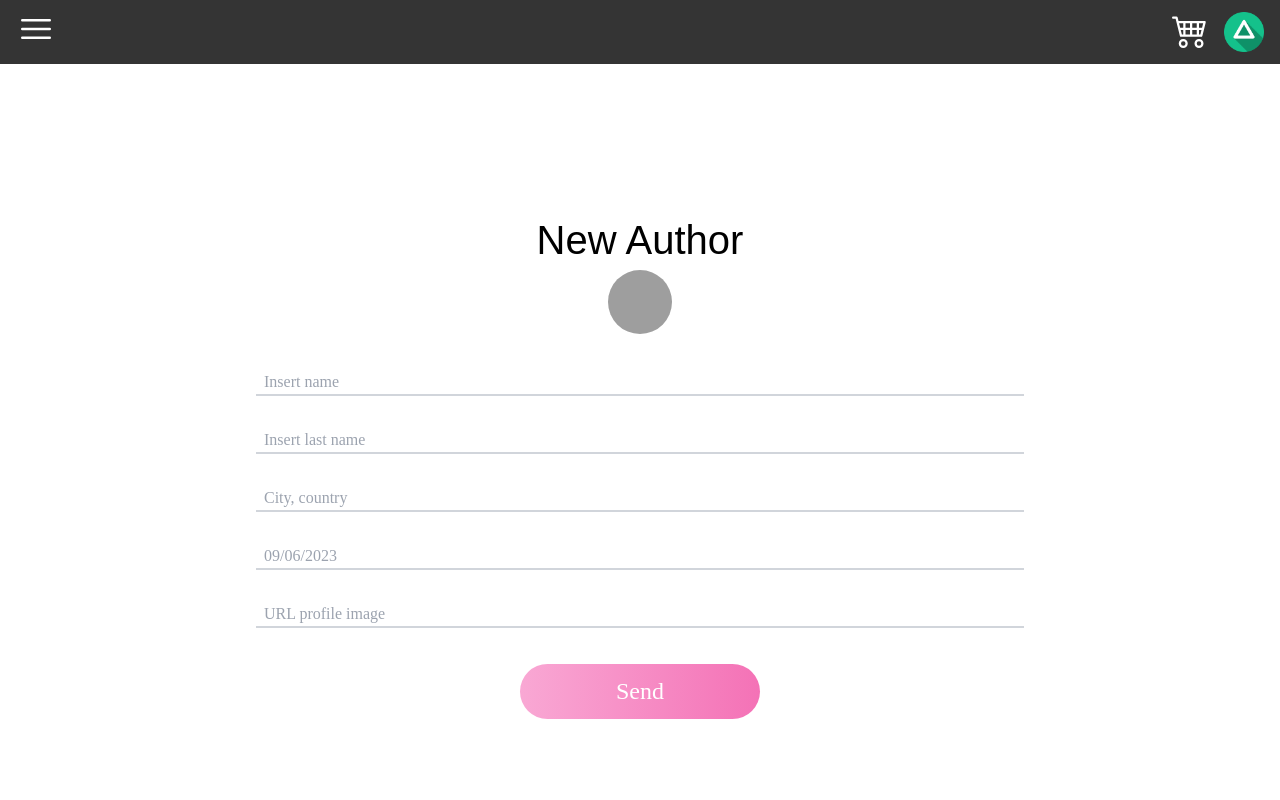
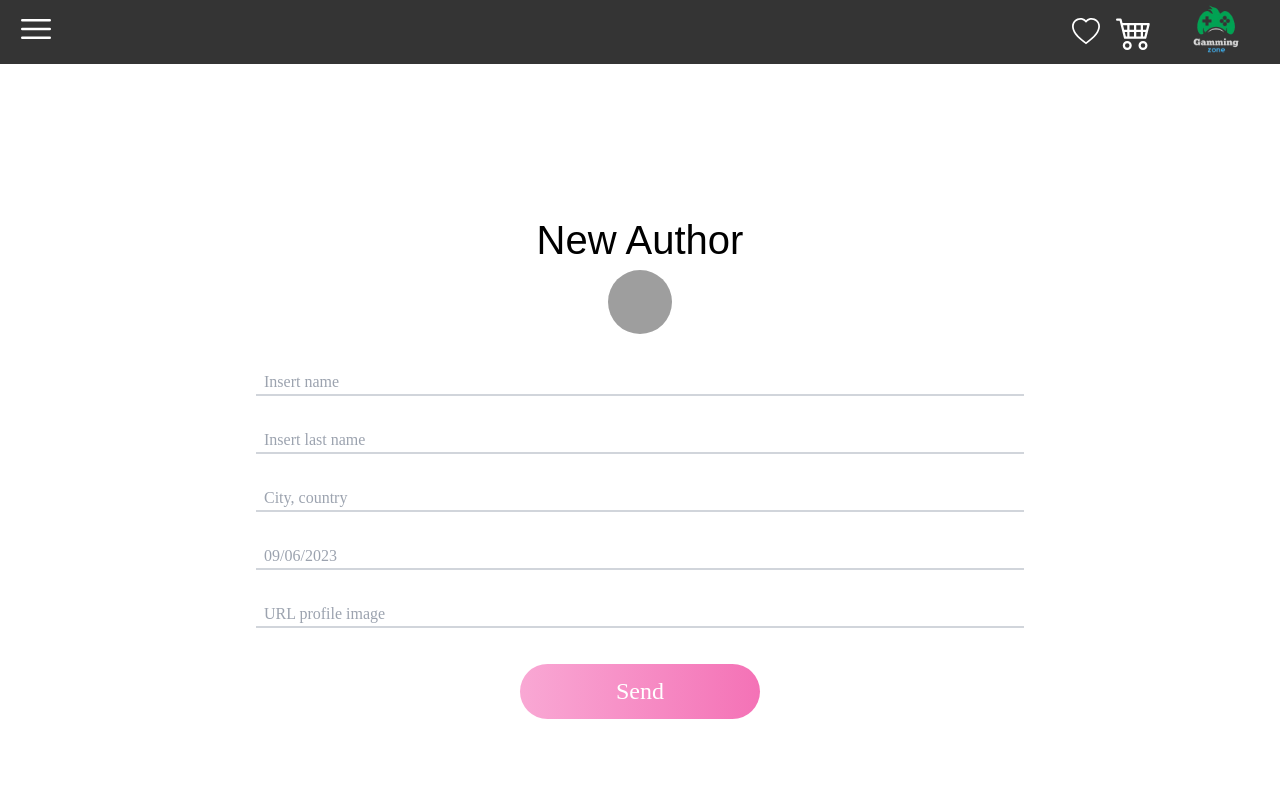
Before and after one commit to AVILANICO/Game-Zone-Front, a React (Vite) app: page /authorregister in a window 1280 px wide. Shown: the top 800 px of the page. Built offline with nearby package versions, Linux system fonts and the light colour scheme; grey boxes are pictures that could not be loaded.

Commit message:
fixeando

```diff
--- a/src/components/MyGamesCard.jsx
+++ b/src/components/MyGamesCard.jsx
@@ -51,7 +51,7 @@ const MyGamesCard = ({ each, categories }) => {
   }
   return (
     <div key={each._id} className='shadow-xl xsm:h-56 xsm:w-full md:w-80 md:h-52 lg:h-96 lg:w-[24rem] mt-4 flex flex-col items-center bg-[#343434] text-white rounded-lg hover:scale-105 transition-all hover:shadow-yellow-200/50'>
-      <img onClick={urlDetail} className="h-full w-full cursor-pointer xsm:h-full object-cover object-top" src={each?.cover_photo} />
+      <img onClick={urlDetail} className="w-[100%] h-[50%] cursor-pointer xsm:h-full object-cover object-top" src={each?.cover_photo} />
       <div className='flex flex-col items-center md:h-40 p-5 w-full h-40 font-semibold'>
         <h1 onClick={urlDetail} className='md:text-xl xsm:text-xl xsm:w-full cursor-pointer text-center'> {each?.title} </h1>
         <h2 className='text-center bg-cyan-800 w-24 rounded-xl hover:scale-105 mt-2'>Price: ${each?.price}</h2>
--- a/src/components/Navbar.jsx
+++ b/src/components/Navbar.jsx
@@ -2,7 +2,7 @@ import VITE_API from "../../api";
 import axios from "axios";
 import { useState } from 'react';
 import { Link as Anchor, useNavigate } from "react-router-dom";
-import logo2 from '../assets/image/fondo-verde.png'
+import logo2 from '../assets/image/luis.png'
 
 
 export default function Navbar() {
@@ -62,11 +62,14 @@ export default function Navbar() {
           </div>
         )}
       </div>
-      <div className="flex gap-4">
+      <div className="flex items-center gap-4">
+        <svg xmlns=" bg-[#343434] http:www.w3.org/2000/svg" width="28" height="28" fill="white" className="bi bi-heart cursor-pointer hover:scale-95" viewBox="0 0 16 16">
+          <path className="bg-[#343434]" d="m8 2.748-.717-.737C5.6.281 2.514.878 1.4 3.053c-.523 1.023-.641 2.5.314 4.385.92 1.815 2.834 3.989 6.286 6.357 3.452-2.368 5.365-4.542 6.286-6.357.955-1.886.838-3.362.314-4.385C13.486.878 10.4.28 8.717 2.01L8 2.748zM8 15C-7.333 4.868 3.279-3.04 7.824 1.143c.06.055.119.112.176.171a3.12 3.12 0 0 1 .176-.17C12.72-3.042 23.333 4.867 8 15z" />
+        </svg>
         <svg xmlns="http:www.w3.org/2000/svg" width="36" height="36" fill="white" className="bi bi-cart4 cursor-pointer hover:scale-95" viewBox="0 0 16 16">
           <path d="M0 2.5A.5.5 0 0 1 .5 2H2a.5.5 0 0 1 .485.379L2.89 4H14.5a.5.5 0 0 1 .485.621l-1.5 6A.5.5 0 0 1 13 11H4a.5.5 0 0 1-.485-.379L1.61 3H.5a.5.5 0 0 1-.5-.5zM3.14 5l.5 2H5V5H3.14zM6 5v2h2V5H6zm3 0v2h2V5H9zm3 0v2h1.36l.5-2H12zm1.11 3H12v2h.61l.5-2zM11 8H9v2h2V8zM8 8H6v2h2V8zM5 8H3.89l.5 2H5V8zm0 5a1 1 0 1 0 0 2 1 1 0 0 0 0-2zm-2 1a2 2 0 1 1 4 0 2 2 0 0 1-4 0zm9-1a1 1 0 1 0 0 2 1 1 0 0 0 0-2zm-2 1a2 2 0 1 1 4 0 2 2 0 0 1-4 0z" />
         </svg>
-        <img className="h-10 mr-4" src={logo2} alt="Your Company" />
+        <img className="w-24 rounded-full mr-4" src={logo2} alt="Your Company" />
       </div>
     </nav>
   )
--- a/src/pages/HomeCard.jsx
+++ b/src/pages/HomeCard.jsx
@@ -42,7 +42,7 @@ export default function HomeCard() {
   return (
     <>
       <div className="min-h-[60vw]  flex flex-col  items-center xsm:hidden mt-20" >
-          <h2 className=" text-center text-5xl text-white font-bold ">The most purchased by category</h2>
+        <h2 className=" text-center text-6xl text-white font-bold shadow-md shadow-yellow-600/50 font-mono">THE MOST PURCHASED BY CATEGORY</h2>
         <div className=" flex h-24 w-[90%] justify-around border-t border-b  mt-20">
           <button onClick={() => toggleTab('sport')}
             className={`flex cursor-pointer items-center justify-center hover:border-b-8 border-[#17e1a17b]  hover:bg-[#14c18a7b] w-36 ${activeTab === 'sport' ? 'active' : ''
--- a/src/pages/Index.jsx
+++ b/src/pages/Index.jsx
@@ -1,5 +1,5 @@
 import Button from "../components/Button"
-/* import Carousel from "../components/Carousel" */
+import Carousel from "../components/Carousel"
 
 import { useState } from 'react';
 import HomeCard from "./HomeCard"
@@ -7,16 +7,6 @@ import HomeCard from "./HomeCard"
 
 
 export default function Index() {
-
-
-
-
-
-
-
-
-
-
 
   return (
     <>
@@ -27,9 +17,9 @@ export default function Index() {
           <Button />
         </div>
         <header className="mx-8 mt-0">
-         {/*  <Carousel /> */}
+          <Carousel />
         </header>
-        <HomeCard/>
+        <HomeCard />
       </div>
     </>
   )
```
Lines whose indentation alone changed are shown as unchanged.
